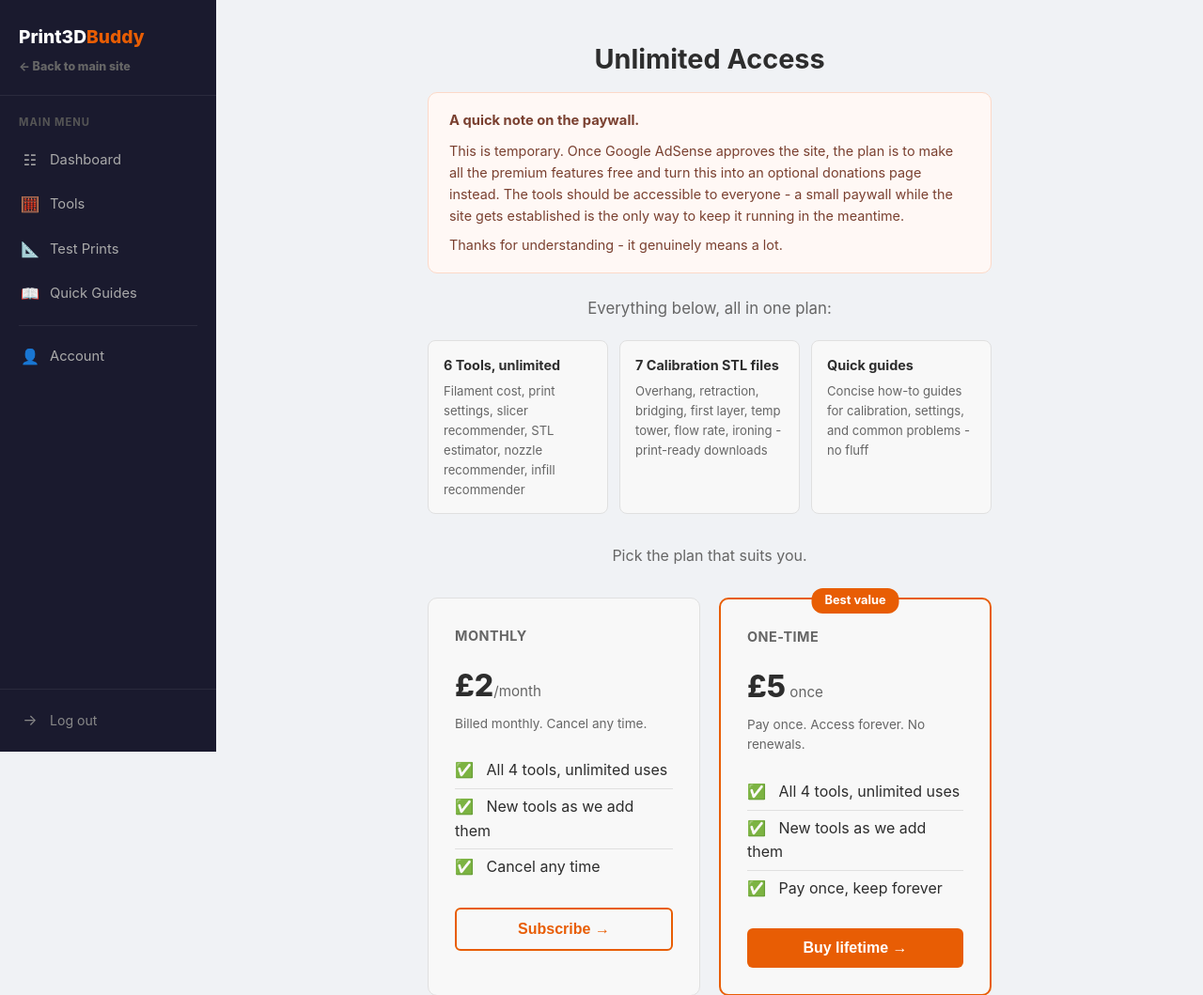
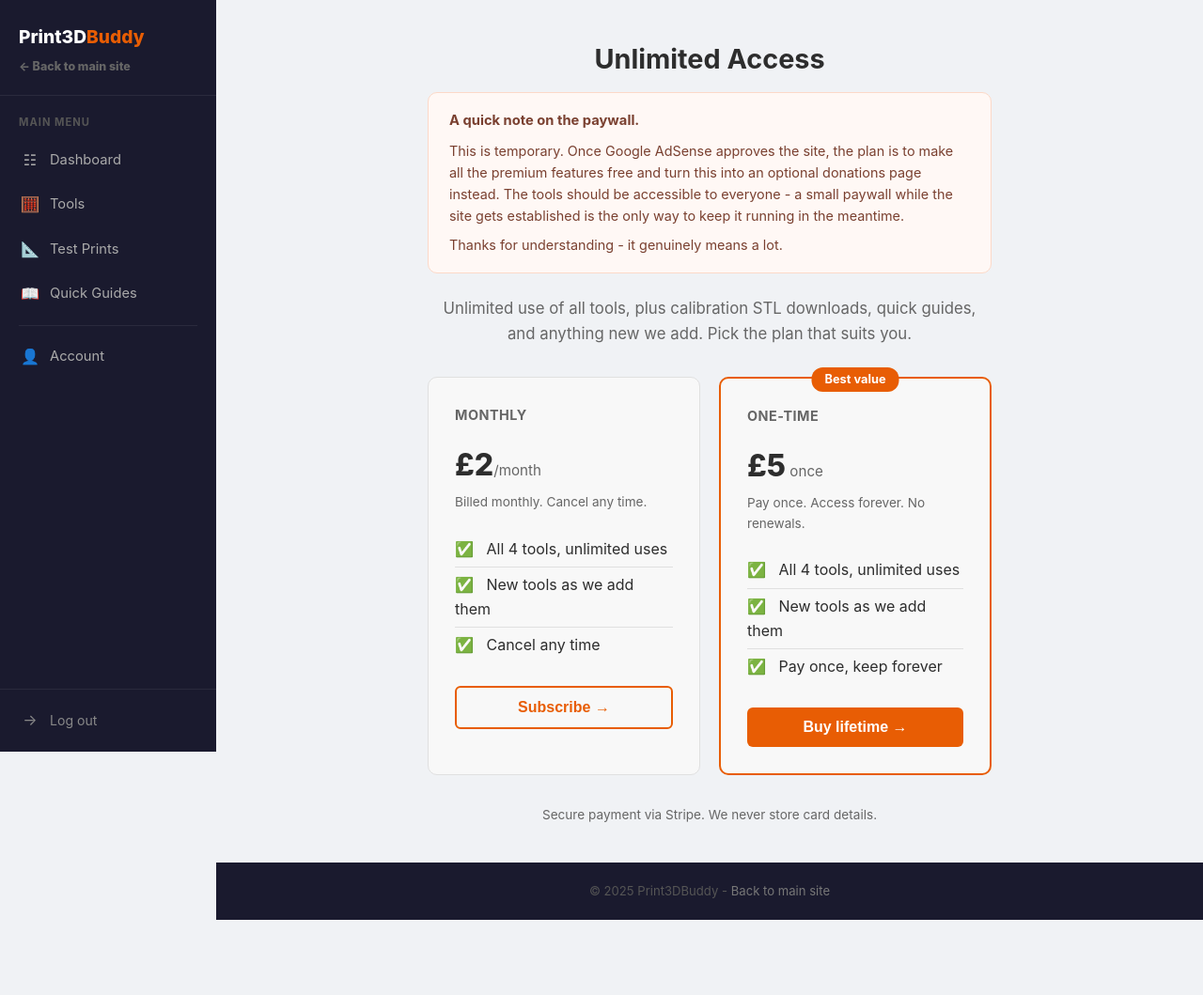
Before and after one commit to JoshSp07/print3dbuddy--tools, a Flask app: page /upgrade in a window 1280 px wide. Shown: the top 1059 px of the page at 94% size. After the commit the page ends 979 px from the top, so only its background shows below. Run offline with Flask 3, Linux system fonts and the light colour scheme; the visitor is signed in with stand-in values (Sample User, id 1); data comes from the database, SQL or seed files in the repository; some libraries are stand-ins or nearby versions.

Commit message:
Simplify upgrade page feature description
Co-Authored-By: Claude Sonnet 4.6 <noreply@anthropic.com>

```diff
--- a/templates/upgrade.html
+++ b/templates/upgrade.html
@@ -11,26 +11,9 @@
     <p style="font-size:0.9rem; color:#7a4030; margin:0;">Thanks for understanding - it genuinely means a lot.</p>
   </div>
 
-  <p style="color:var(--muted); font-size:1.05rem; margin-bottom:20px;">
-    Everything below, all in one plan:
+  <p style="color:var(--muted); font-size:1.05rem; margin-bottom:32px;">
+    Unlimited use of all tools, plus calibration STL downloads, quick guides, and anything new we add. Pick the plan that suits you.
   </p>
-
-  <div style="display:grid; grid-template-columns:1fr 1fr 1fr; gap:12px; margin-bottom:32px; text-align:left;">
-    <div style="background:var(--bg-alt); border:1px solid var(--border); border-radius:8px; padding:14px 16px;">
-      <div style="font-weight:700; font-size:0.9rem; margin-bottom:6px;">6 Tools, unlimited</div>
-      <div style="font-size:0.82rem; color:var(--muted);">Filament cost, print settings, slicer recommender, STL estimator, nozzle recommender, infill recommender</div>
-    </div>
-    <div style="background:var(--bg-alt); border:1px solid var(--border); border-radius:8px; padding:14px 16px;">
-      <div style="font-weight:700; font-size:0.9rem; margin-bottom:6px;">7 Calibration STL files</div>
-      <div style="font-size:0.82rem; color:var(--muted);">Overhang, retraction, bridging, first layer, temp tower, flow rate, ironing - print-ready downloads</div>
-    </div>
-    <div style="background:var(--bg-alt); border:1px solid var(--border); border-radius:8px; padding:14px 16px;">
-      <div style="font-weight:700; font-size:0.9rem; margin-bottom:6px;">Quick guides</div>
-      <div style="font-size:0.82rem; color:var(--muted);">Concise how-to guides for calibration, settings, and common problems - no fluff</div>
-    </div>
-  </div>
-
-  <p style="color:var(--muted); font-size:1rem; margin-bottom:32px;">Pick the plan that suits you.</p>
 
   <div style="display:grid; grid-template-columns:1fr 1fr; gap:20px; margin-bottom:32px;">
 
```
